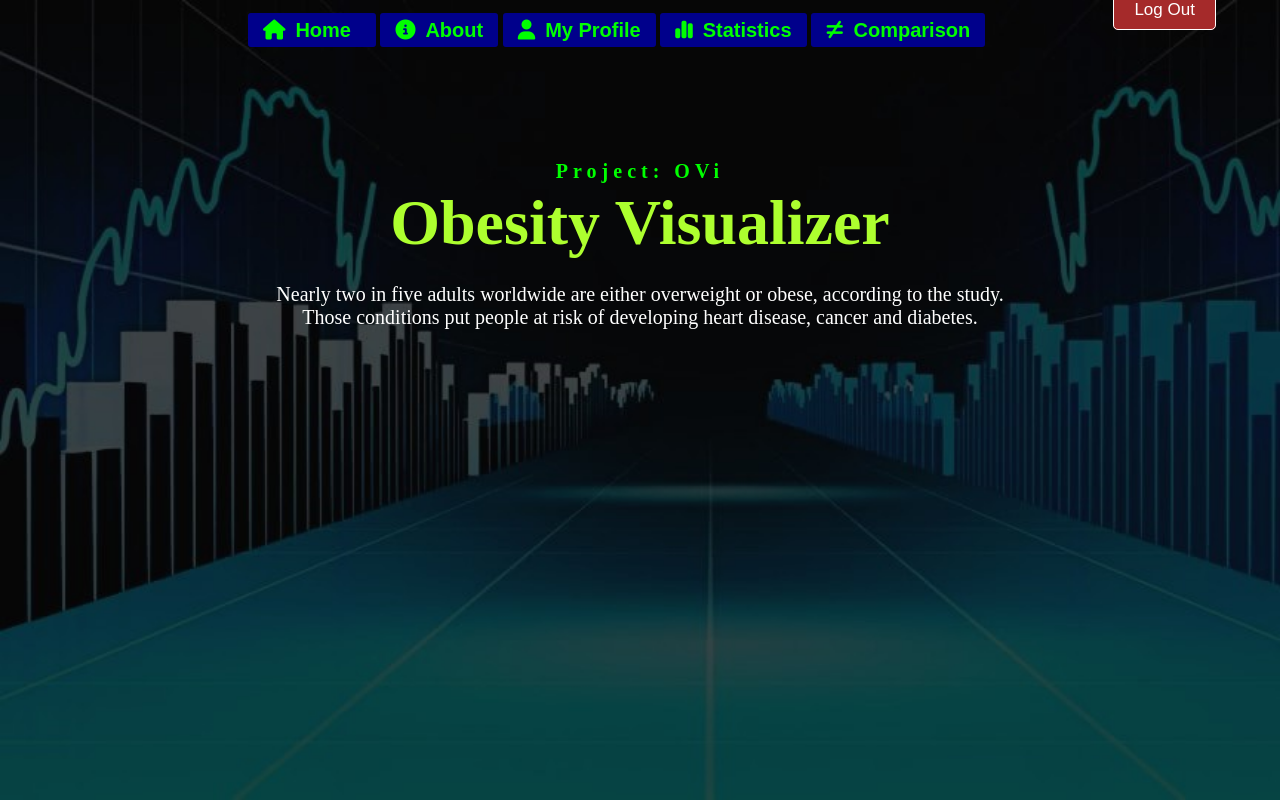
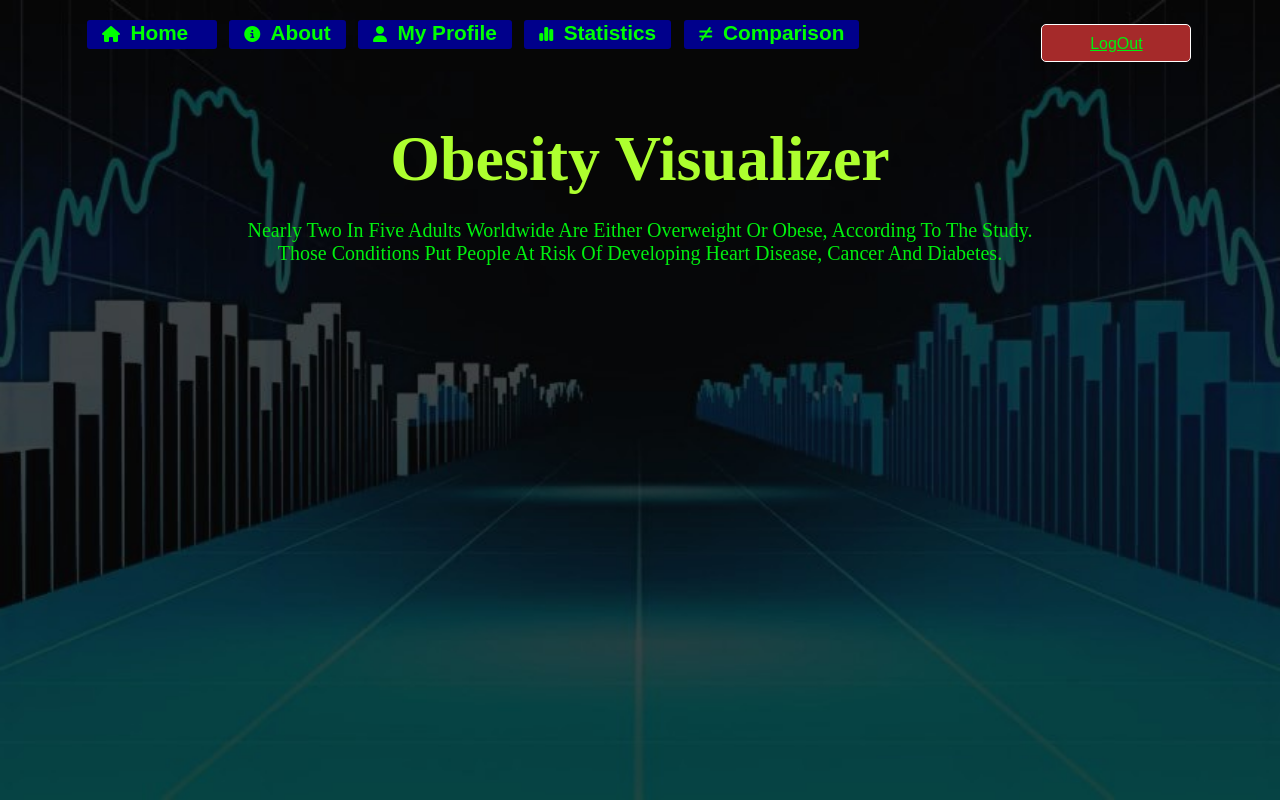
Before and after one commit to rusuioana7/Proiect_TW, a plain HTML site: page homepage_login_register/homepage0.html in a window 1280 px wide. Drawn offline with Linux system fonts and the light colour scheme.

Commit message:
responsiveness_nav+modif

```diff
--- a/homepage_login_register/homepage0.css
+++ b/homepage_login_register/homepage0.css
@@ -4,30 +4,52 @@ body {
 }
 
 header {
-    background: url("background0.png");
+    background-image: url("background0.png");
     width: 100%;
-    height: 100vh;
+    height: 100%;
     background-size: cover;
-
+    min-height: 100vh;
+    background-position: center;
+    position: relative;
+    padding:0;
+    overflow-x:hidden;
 }
-
-
-header .navbar .logo {
-    font-size: 25px;
-    color: transparent;
+.menu {
+    font-size: 0.5em;
 }
-
-header .navbar {
+.menu a{
+    flex-basis: calc(25% - 20px);
+    margin-right: 0.5em;
+}
+.navbar {
     width: 100%;
-    height: 100px;
     display: flex;
     text-align: center;
     justify-content: space-around;
     color: white;
     font-family: 'Josefin Sans', sans-serif;
-
+    margin-top: 2vh;
 }
-
+header .navbar .menu a {
+    color: #00FF00;
+    font-size: 1em;
+    text-decoration-line: none;
+    padding: 6px 15px;
+    font-weight: 600;
+    background-color: #00008B;
+    border-radius: 3px;
+    margin-top:0;
+    margin-left: 0;
+}
+header .navbar .menu a span {
+    font-size: 1.3em;
+    margin-left: 0.5em;
+}
+header .navbar .menu a:hover {
+    background-color: #00FF00;
+    color: #00008B;
+    transition: 0.5s;
+}
 @media (max-width: 767px) {
     .header .navbar {
         flex-wrap: wrap;
@@ -37,125 +59,34 @@ header .navbar {
     }
 }
 
-/* Media query for screens larger than 768px */
-@media (min-width: 768px) {
-    .header .navbar {
-        height: 80px;
-    }
-}
-
-header .navbar .logo {
-    margin-top: 20px;
-    font-size: 25px;
-}
-
-@media (max-width: 767px) {
-    .header .navbar .logo {
-        margin-top: 10px;
-        font-size: 20px;
-    }
-}
-
-/* Media query for screens larger than 768px */
-@media (min-width: 768px) {
-    .header .navbar .logo {
-        margin-top: 20px;
-        font-size: 25px;
-    }
-}
-
-header .navbar .menu a {
-    color: #00FF00;
-    font-size: 20px;
-    text-decoration-line: none;
-    padding: 6px 15px;
-    font-weight: 600;
-    background-color: #00008B;
-    border-radius: 3px;
-}
-
-header .navbar .menu a i {
-    margin-top: 20px;
-}
-
-header .navbar .menu a span {
-    font-size: 20px;
-    margin-left: 10px;
-}
-
-header .navbar .menu a:hover {
-    background-color: #00FF00;
-    color: #00008B;
-    transition: 0.5s;
-}
-
-
-
-header .navbar .button a {
+.button  {
     text-decoration: none;
     text-align: center;
-    margin-top: 20px;
-
-
-    color: white;
-    font-size: 17px;
+    margin-top: 1vh;
+    color: #00F00F;
+    font-size: 1em;
     border: 1px solid white;
     border-radius: 5px;
     padding: 10px 20px;
     background-color: brown;
     transition: 0.4s;
+    max-height: 2vh;
+    min-width: 5vw;
+    flex-basis: calc(10% - 20px);
+    margin-right: 0.1em;
+    width: 20vw;
+
 }
-
+.button a {
+    font-size: 0.5em;
+    color: #00F00F;
+}
 header .navbar .button a:hover {
     background-color: transparent;
     color: limegreen;
     border: 1px solid green;
 }
 
-@media (max-width: 767px) {
-    .header .navbar .menu a {
-        font-size: 16px;
-        padding: 4px 10px;
-    }
-
-    .header .navbar .menu a i {
-        margin-top: 10px;
-    }
-
-    .header .navbar .menu a span {
-        font-size: 16px;
-        margin-left: 5px;
-    }
-
-    .header .navbar .button a {
-        margin-top: 10px;
-        font-size: 14px;
-        padding: 8px 16px;
-    }
-}
-
-/* Media query for screens larger than 768px */
-@media (min-width: 768px) {
-    .header .navbar .menu a {
-        font-size: 20px;
-        padding: 6px 15px;
-    }
-
-    .header .navbar .menu a i {
-        margin-top: 20px;
-    }
-
-    .header .navbar .menu a span {
-        font-size: 20px;
-        margin-left: 10px;
-    }
-
-    .header .navbar .button a {
-        margin-top: 20px;
-        font-size: 17px;
-        padding: 10px 20px;
-    }
-}
 
 .caption {
     margin-top: 60px;
@@ -179,5 +110,31 @@ h1 {
 p {
     font-size: 20px;
     margin-top: -30px;
+    color: #00F00F;
 
 }
+@media screen and (max-width: 805px){
+    .menu a{
+        flex-basis: 50%;
+    }
+}
+@media screen and (max-width: 940px) {
+    header.navbar.menu a{
+        font-size: 1.5em;
+    }
+    header.navbar.menu a span{
+        font-size: 1.5em;
+    }
+}
+@media (min-width: 805px){
+    .menu{
+        font-size: 1em;
+    }
+    a{
+        font-size: 1em;
+    }
+    .button a{
+        font-size: 1em;
+    }
+
+}
--- a/homepage_login_register/homepage0.html
+++ b/homepage_login_register/homepage0.html
@@ -13,7 +13,6 @@
 <body>
   <header>
     <div class="navbar">
-      <div class="logo">Logo</div>
       <div class="menu">
         <a href="homepage0.html"><i class="fas fa-house"></i><span>Home<span></a>
         <a href="../logo_myProfile_about/aboutUsPage.html"><i class="fa-solid fa-circle-info"></i><span>About</span></a>
@@ -23,16 +22,16 @@
         <a href="../comparison/pages/comparison-main.html"><i class="fas fa-not-equal"></i><span>Comparison</span></a>
       </div>
       <div class="button">
-        <a href='login0.html'>Log Out</a>
+        <a href='login0.html'>LogOut</a>
       </div>
     </div>
     <section class="caption">
-      <div class="education">Project: OVi</div>
+
       <h1>Obesity Visualizer</h1>
-      <p>Nearly two in five adults worldwide are either
-        overweight or obese, according to the study. <br>
-        Those conditions put people at risk of developing heart
-        disease, cancer and diabetes.</p>
+      <p>Nearly Two In Five Adults Worldwide Are Either
+        Overweight Or Obese, According To The Study. <br>
+        Those Conditions Put People At Risk Of Developing Heart
+        Disease, Cancer And Diabetes.</p>
     </section>
   </header>
 </body>
--- a/homepage_login_register/register.css
+++ b/homepage_login_register/register.css
@@ -2,6 +2,7 @@
     margin: 0;
     padding: 0;
     font-family: 'Roboto', sans-serif;
+
 }
 
 .Class {
--- a/logo_myProfile_about/aboutUsPage.css
+++ b/logo_myProfile_about/aboutUsPage.css
@@ -26,18 +26,11 @@ header {
 }
 .menu{
     font-size: 0.5em;
+    justify-content: space-between;
+
 }
 .menu a{
-    flex-basis: calc(25% - 20px);
     margin-right: 0.5em;
-}
-.navbar{
-    width: 100%;
-    display: flex;
-    text-align: center;
-    justify-content: space-around;
-    color: white;
-    margin-top: 2vh;
 }
 .navbar {
     width: 100%;
@@ -47,7 +40,7 @@ header {
     justify-content: space-around;
     color: white;
     font-family: 'Josefin Sans', sans-serif;
-
+    margin-top: 2vh;
 }
 @media (max-width: 767px) {
     .header .navbar {
@@ -241,9 +234,6 @@ h1 {
     .menu {
         font-size: 1em;
     }
-    h1 {
-        font-size: 1.5rem;
-    }
     .subtitle h2 {
         font-size: 1.3rem;
     }
@@ -252,6 +242,10 @@ h1 {
     }
     .button a {
         font-size: 1em;
+    }
+    .menu a{
+        flex-basis: calc(25% - 20px);
+        margin-bottom: 0;
     }
 }
 @media (max-width: 400px) {
```
Also changed, not shown: homepage_login_register/register.html (+0 -3 lines), logo_myProfile_about/aboutUsPage.html (+0 -1 lines), logo_myProfile_about/myProfile.css (+6 -3 lines).
